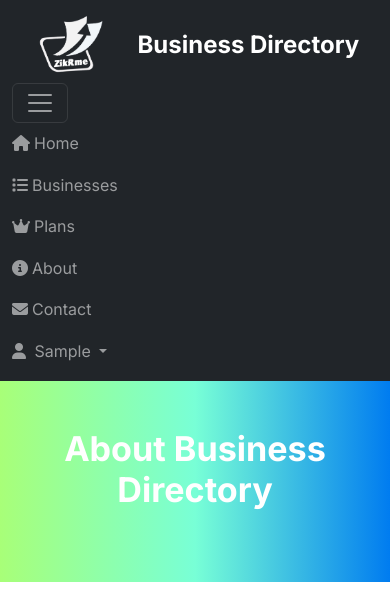
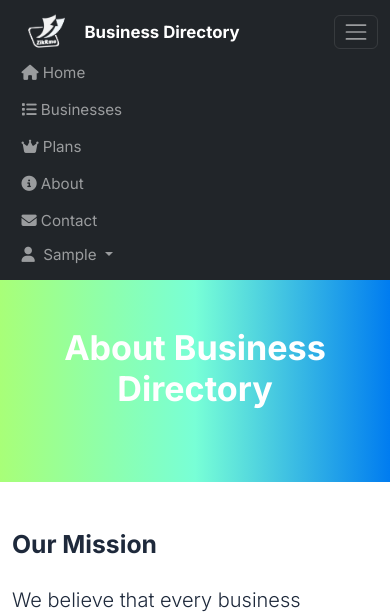
Before and after one commit to gangeshwar01/business_portal, a Django app: page /about/ in a window 390 px wide, after a click that opens the changed part. Shown: the top 613 px of the page. Run offline with Django 5.2, Linux system fonts and the light colour scheme; the visitor is signed in with stand-in values (Sample User, id 1); data comes from the database, SQL or seed files in the repository; data that the repository does not hold is empty.

Commit message:
mobile responsive

```diff
--- a/templates/base.html
+++ b/templates/base.html
@@ -157,6 +157,36 @@
     display: inline-block;
     vertical-align: middle;
 }
+    </style>
+    <style>
+    /* Custom responsive navbar tweaks */
+    @media (max-width: 576px) {
+        .navbar-brand img {
+            height: 38px !important;
+            margin-right: 5px !important;
+        }
+        .navbar-brand {
+            font-size: 1.05rem !important;
+            margin-right: 0.2rem !important;
+        }
+        .navbar-nav .nav-link, .navbar-nav .dropdown-toggle {
+            font-size: 0.95rem !important;
+            padding-top: 0.3rem !important;
+            padding-bottom: 0.3rem !important;
+            padding-left: 0.6rem !important;
+            padding-right: 0.6rem !important;
+        }
+        .navbar-nav {
+            gap: 0.2rem !important;
+        }
+        .navbar-toggler {
+            padding: 0.2rem 0.5rem !important;
+            font-size: 1.1rem !important;
+        }
+        .navbar .dropdown-menu {
+            font-size: 0.95rem !important;
+        }
+    }
     </style>
 
     {% block extra_css %}{% endblock %}
--- a/templates/business_listings/about.html
+++ b/templates/business_listings/about.html
@@ -214,7 +214,7 @@
                                 <i class="fas fa-user-circle fa-3x text-white"></i>
                             </span>
                         </div>
-                        <h5 class="fw-bold mb-1">Diveh Upadhyay</h5>
+                        <h5 class="fw-bold mb-1">Divesh Upadhyay</h5>
                         <p class="small text-secondary mb-0">Operational anchor ensuring seamless flow</p>
                     </div>
                 </div>
--- a/templates/business_listings/contact.html
+++ b/templates/business_listings/contact.html
@@ -40,7 +40,7 @@
                                     {% endif %}
                                 </div>
                                 <div class="col-md-6 mb-3">
-                                    <label for="{{ form.mobile_no.id_for_label }}" class="form-label">Mobile No.</label>
+                                    <label for="{{ form.mobile_no.id_for_label }}" class="form-label" required>Mobile No.*</label>
                                     {{ form.mobile_no }}
                                     {% if form.mobile_no.errors %}
                                         <div class="text-danger small">{{ form.mobile_no.errors.0 }}</div>
```
Also changed, not shown: static/css/admin_dashboard.css (+98 -0 lines).
